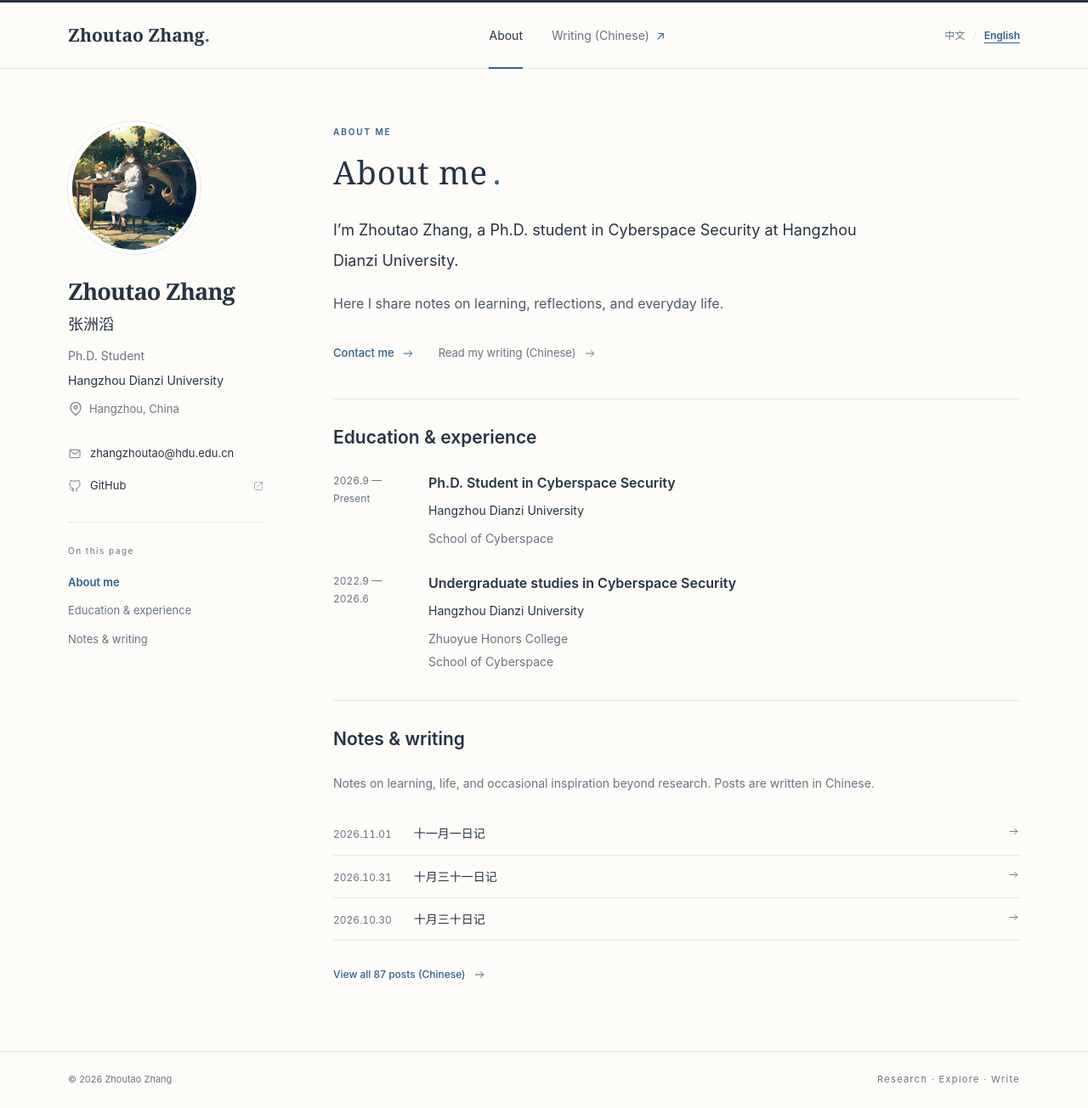
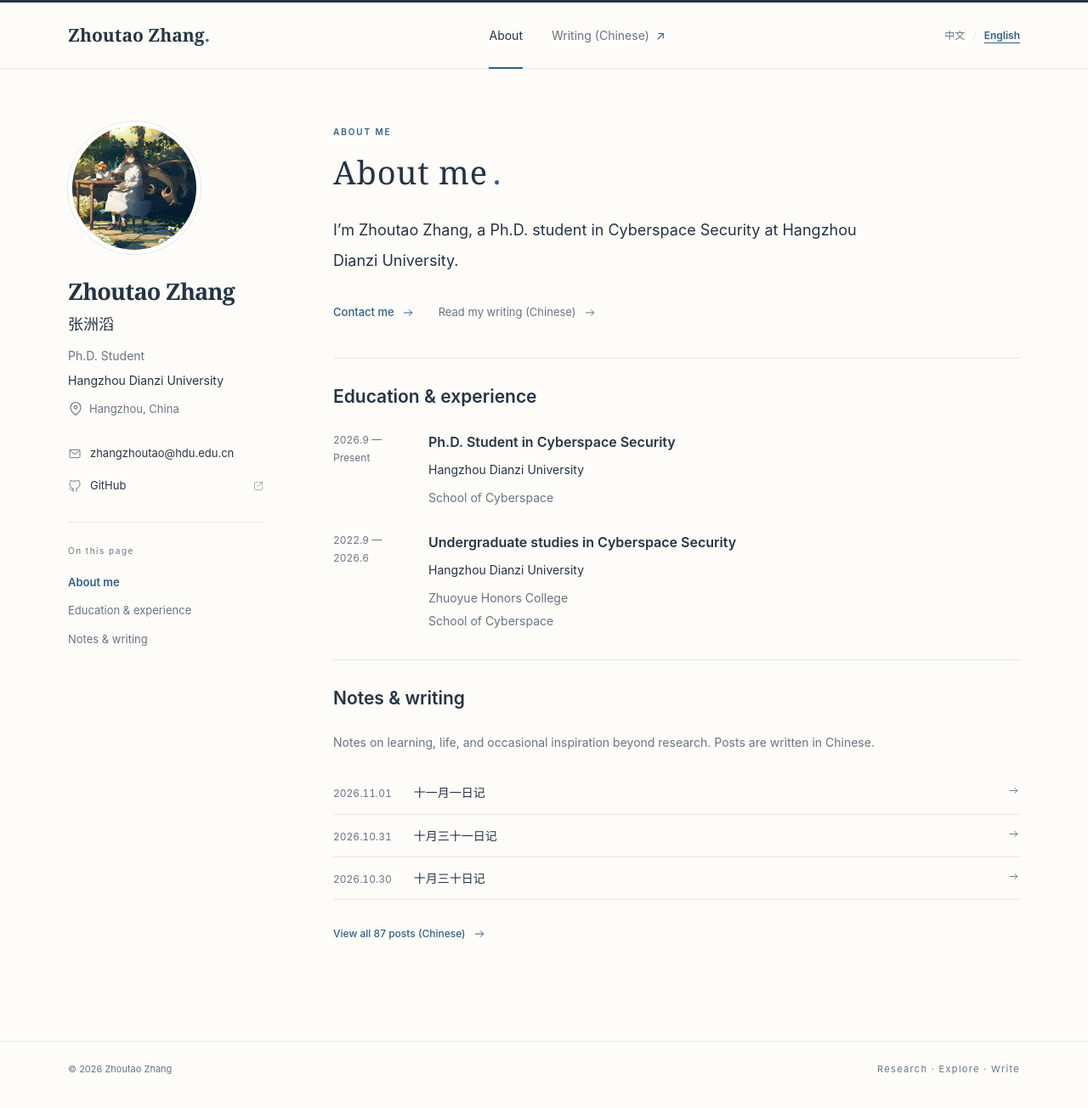
Before and after one commit to DuneArrakis/DuneArrakis.github.io, a Jekyll site: the page built from en/index.html, in a window 1280 px wide and 1304 px high. Shown: the whole window at 85% size. Built offline with Jekyll 4.4.1, drawn with Linux system fonts in a browser that asks for light colours.

Commit message:
auto commit

```diff
--- a/_data/academic_en.yml
+++ b/_data/academic_en.yml
@@ -5,8 +5,6 @@ profile:
   location: "Hangzhou, China"
   intro: |
     I'm Zhoutao Zhang, a Ph.D. student in Cyberspace Security at Hangzhou Dianzi University.
-
-    Here I share notes on learning, reflections, and everyday life.
 
 news: []
 research: []
```
